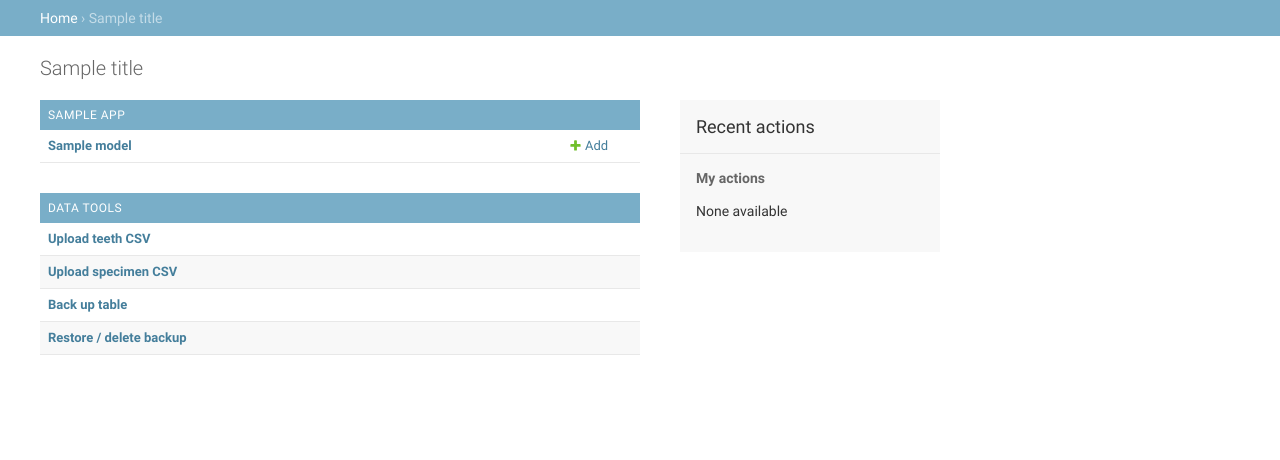
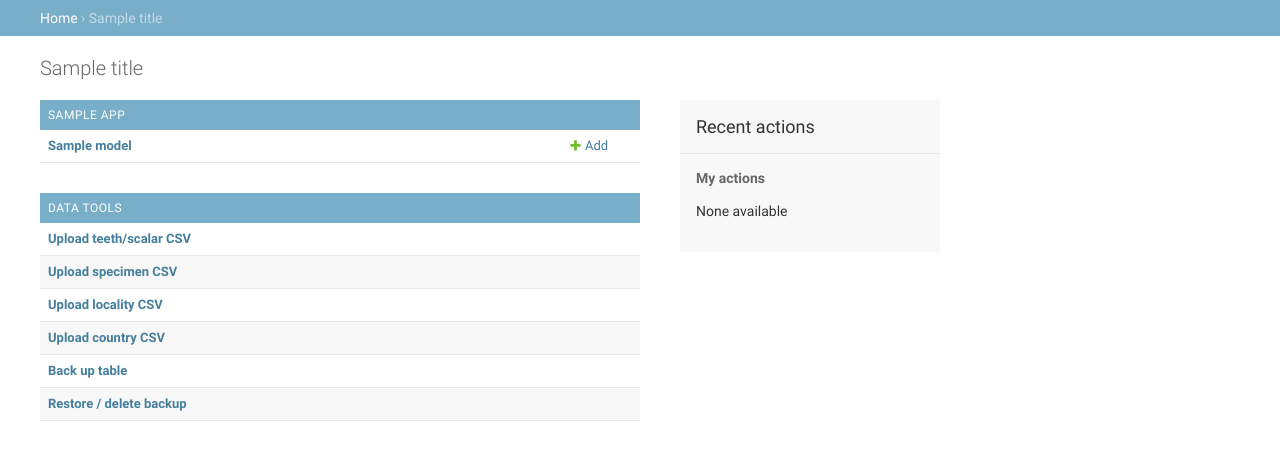
Before and after one commit to ima-hima/PRIMO, a Django app: template web/templates/admin/index.html in a window 1280 px wide. Shown: the part 48-508 px from the top of the page. Run offline with Django 3.2, Linux system fonts and the light colour scheme; the template is opened without the code that fills it: most values are stand-ins (such as "Sample title", 1, 10 or a date in 2020); data that the repository does not hold is empty.

Commit message:
Added custom admin index.html that should have been added in the last commit

```diff
--- a/web/templates/admin/index.html
+++ b/web/templates/admin/index.html
@@ -33,8 +33,10 @@
   <div class="app-web module">
     <table>
       <caption><a href="#" class="section">Data tools</a></caption>
-      <tr><th scope="row"><a href="{% url 'upload_csv' %}">Upload teeth CSV</a></th><td></td><td></td></tr>
+      <tr><th scope="row"><a href="{% url 'upload_csv' %}">Upload teeth/scalar CSV</a></th><td></td><td></td></tr>
       <tr><th scope="row"><a href="{% url 'upload_specimen_csv' %}">Upload specimen CSV</a></th><td></td><td></td></tr>
+      <tr><th scope="row"><a href="{% url 'upload_locality_csv' %}">Upload locality CSV</a></th><td></td><td></td></tr>
+      <tr><th scope="row"><a href="{% url 'upload_country_csv' %}">Upload country CSV</a></th><td></td><td></td></tr>
       <tr><th scope="row"><a href="{% url 'backup_table' %}">Back up table</a></th><td></td><td></td></tr>
       <tr><th scope="row"><a href="{% url 'restore_table' %}">Restore / delete backup</a></th><td></td><td></td></tr>
     </table>
```
